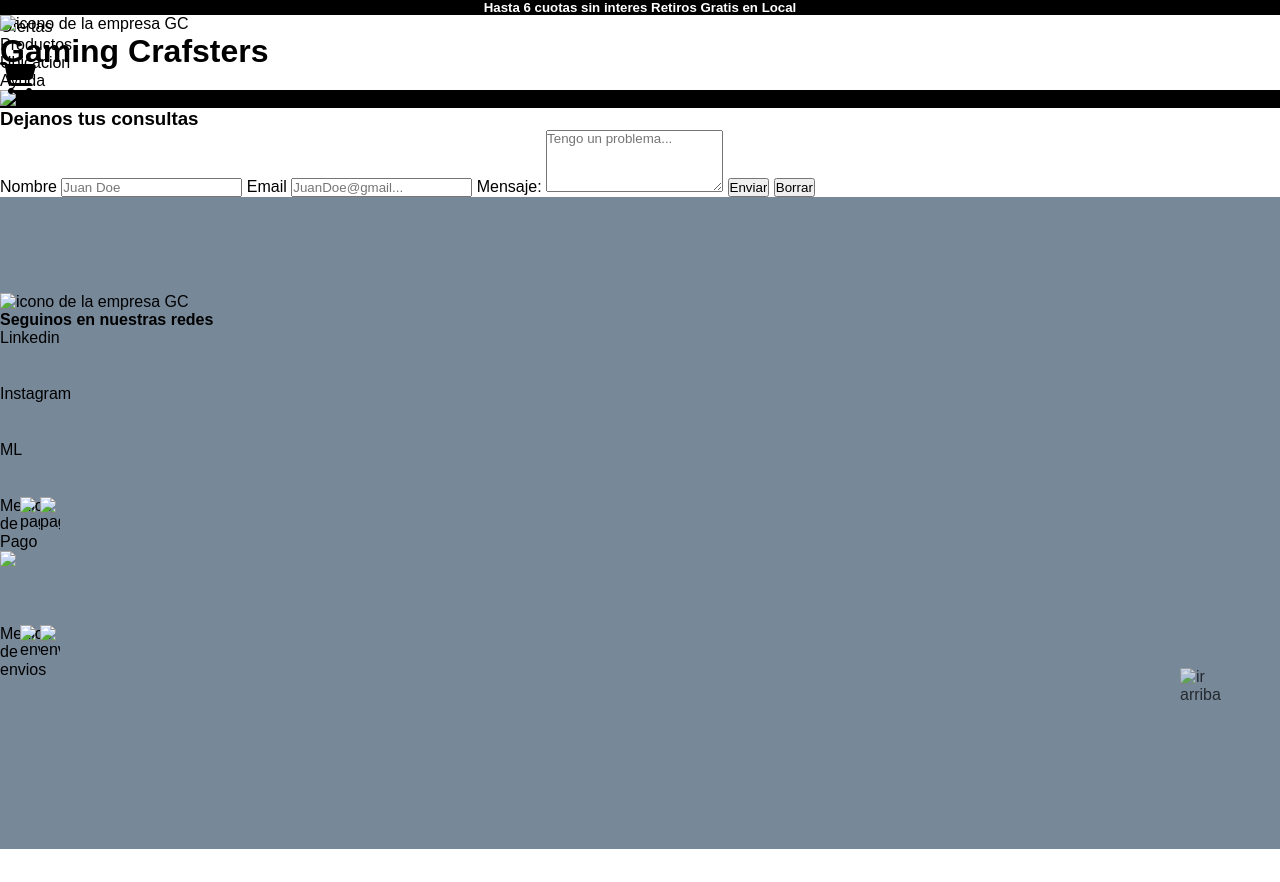
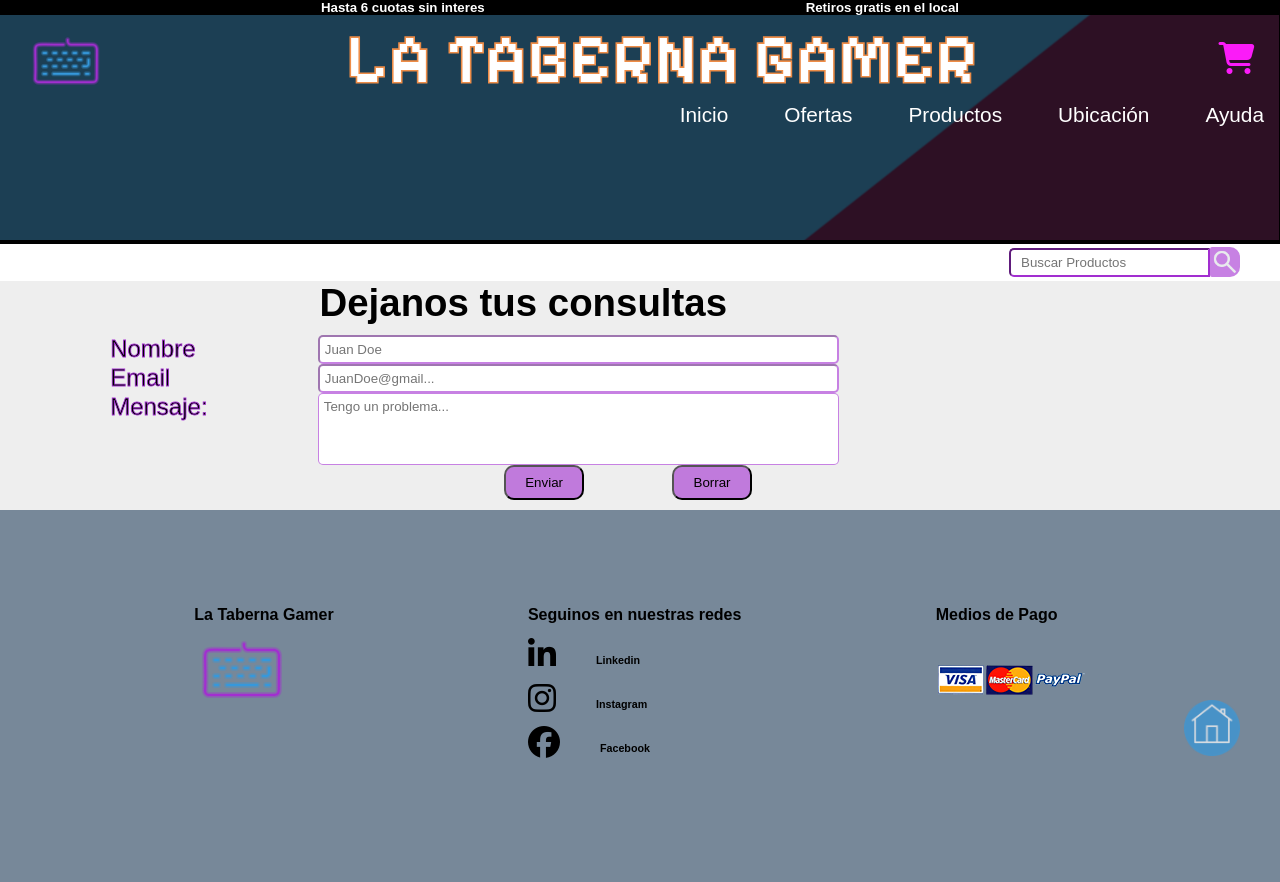
Before and after one commit to paluzz/Tienda_Gamer, a plain HTML site: page pages/soporte.html in a window 1280 px wide. Before the commit the page ends 849 px from the top, so only its background shows below. Drawn offline with Linux system fonts and the light colour scheme; a web font is replaced by a local one.

Commit message:
productos y soporte

```diff
--- a/pages/soporte.html
+++ b/pages/soporte.html
@@ -9,27 +9,41 @@
     <script src="https://kit.fontawesome.com/c8cd31a5bc.js" crossorigin="anonymous"></script>
     <!--ESTILOS-->
     <link rel="stylesheet" href="../style/styles.css">
+    <!--FUENTES TEXTO -->
+    <link rel="preconnect" href="https://fonts.googleapis.com">
+    <link rel="preconnect" href="https://fonts.gstatic.com" crossorigin>
+    <link href="https://fonts.googleapis.com/css2?family=Pixelify+Sans:wght@400..700&display=swap" rel="stylesheet">
+    <link rel="stylesheet" href="./fonts/Gill Sans Ultra Bold.otf">
     <!--JAVASCRIPT-->
     <title>La mejor tecnología</title>
 </head>
 
 <body>
     <!--HEADER-->
-    <header id="Inicio">
+    <header>
         <!--PROMOCION-->
-        <h5 class="promo">Hasta 6 cuotas sin interes Retiros Gratis en Local</h5>
+        <div class="promo">
+            <h5>Hasta 6 cuotas sin interes</h5>
+            <h5>Retiros gratis en el local</h5>
+        </div>
         <!--Logo, usar Favicon-->
-        <div class="inicio">
-            <img src="../img/favicon.ico" alt="icono de la empresa GC">
-            <h1>Gaming Crafsters</h1>
+        <div class="header">
+            <img src="../img/icons/favicon.ico" alt="icono de la empresa GC">
+            <h1>LA TABERNA GAMER</h1>
             <a href="">
-                <i class="shopping fa-solid fa-cart-shopping fa-2xl"></i>
+                <i class="carro-2xl fa-solid fa-cart-shopping fa-2xl"></i>
+                <i class="carro-mob fa-solid fa-cart-shopping"></i>
             </a>
         </div>
-    </header>
-    <!--BARRA NAVEGACION-->
+        <!--BARRA NAVEGACION PC-->
         <nav>
-        <ul class="navegacion">
+            <div class="ir_arriba_fixed">
+                <a href="../index.html">
+                    <img src="../img/icons/inicio.png" alt="ir arriba">
+                </a>
+            </div>
+
+            <ul class="nav-desktop">
                 <li>
                     <a href="../index.html">Inicio</a>
                 </li>
@@ -37,7 +51,7 @@
                     <a href="../index.html#Ofertas">Ofertas</a>
                 </li>
                 <li>
-                <a href="../index.html#Productos">Productos</a>
+                    <a href="productos.html#Productos">Productos</a>
                 </li>
                 <li>
                     <a href="../index.html#Mapas">Ubicación</a>
@@ -45,68 +59,106 @@
                 <li>
                     <a href="#Contacto">Ayuda</a>
                 </li>
-
             </ul>
         </nav>
+        <!-- BARRA NAVEGACION MOBILE-->
+        <nav>
+            <ul class="nav-mobile">
+                <li>
+                    <a href="../index.html"><img src="../img/icons/home.png" alt="home"></a>
+                </li>
+                <li>
+                    <a href="./pages/soporte.html#Busqueda"><img src="../img/icons/search.png" alt="search"></a>
+                </li>
+                <li>
+                    <a href="#Productos"><img src="../img/icons/shopping.png" alt="shopping"></a>
+                </li>
+                <li>
+                    <a href="../index.html#Mapas"><img src="../img/icons/location.png" alt="donde estamos"></a>
+                </li>
+                <li>
+                    <a href="./pages/soporte.html"><img src="../img/icons/help.png" alt="help"></a>
+                </li>
+            </ul>
+        </nav>
+    </header>
     <!--MAIN-->
     <main>
+
         <!--SLIDER-->
         <section id="slider">
             <div class="slider">
-                <img src="../img/main1.png" alt="imagen principal1">
-                <!--
-                       <img src="./img/main2.png" alt="imagen principal2">
-                    <img src="./img/main3.png" alt="imagen principal3">
-                    -->
+                <img src="../img/banner/main_1600x500.png" alt="imagen principal">
             </div>
         </section>
+        <!--BUSQUEDA-->
+        <section id="Busqueda">
+            <div class="busqueda">
+                <input type="search" name="search" id="search" placeholder="Buscar Productos">
+                <a href="">
+                    <img src="../img/icons/search.png" alt="busqueda" width="30">
+                </a>
+
+            </div>
+        </section>
+
         <!--CONTACTO-->
         <section id="Contacto">
-            <h3>Dejanos tus consultas</h3>
+            <div class="contacto">
+                <h3 class>Dejanos tus consultas</h3>
                 <!-- Formspree para recibir los correos al hacer submit-->
                 <form action="https://formspree.io/f/xvgopvaq" method="POST">
-                <label for="nombre">Nombre</label>
-                <input name="nombre" id="nombre" type="text" placeholder="Juan Doe">
-                <label for="email">Email</label>
-                <input type="email" placeholder="JuanDoe@gmail...">
-                <label for="mensaje">Mensaje:</label>
-                <textarea name="mensaje" placeholder="Tengo un problema..." rows="4" cols="20"></textarea>
-                <input type="submit" value="Enviar">
-                <input type="reset" value="Borrar">
+                    <label class="nombre" for="nombre">Nombre</label>
+                    <input class="nombre-input" name="nombre" id="nombre" type="text" placeholder="Juan Doe">
+                    <label class="email" for="email">Email</label>
+                    <input class="email-input" type="email" placeholder="JuanDoe@gmail...">
+                    <label class="mensaje" for="mensaje">Mensaje:</label>
+                    <textarea class="mensaje-input" name="mensaje" placeholder="Tengo un problema..." rows="4"
+                        cols="20"></textarea>
+                    <input class="enviar" type="submit" value="Enviar">
+                    <input class="borrar" type="reset" value="Borrar">
+                    <div class="vacio"></div>
                 </form>
+            </div>
         </section>
     </main>
     <!--FOOTER-->
     <footer>
-        <img src="../img/favicon.ico" alt="icono de la empresa GC">
+        <div class="footer">
+            <div class="footer-icon">
+                <h4>La Taberna Gamer</h4>
+                <img src="../img/icons/favicon.ico" alt="icono de la empresa GC">
+            </div>
+            <ul class="footer-social">
                 <h4>Seguinos en nuestras redes</h4>
-        <ul class="footer-social">
                 <li>
-                <a href="http://linkedin.com" target="_blank" rel="noopener noreferrer">Linkedin</a>
+                    <a href="http://linkedin.com" target="_blank" rel="noopener noreferrer">
+                        <i class="fa-brands fa-linkedin-in fa-2xl"></i>
+                        <h6>
+                            Linkedin
+                        </h6>
+                    </a>
                 </li>
                 <li>
-                <a href="http://instagram.com" target="_blank" rel="noopener noreferrer">Instagram</a>
+                    <a href="http://instagram.com" target="_blank" rel="noopener noreferrer">
+                        <i class="fa-brands fa-instagram fa-2xl"></i>
+                        <h6>Instagram</h6>
+                    </a>
                 </li>
                 <li>
-                <a href="http://mercadolibre" target="_blank" rel="noopener noreferrer">ML</a>
-            </li>
-            <li>
-                Medios de Pago
-                <img src="" alt="pago1">
-                <img src="" alt="pago2">
-                <img src="" alt="pago3">
-            </li>
-            <li>
-                Medios de envios
-                <img src="" alt="envio1">
-                <img src="" alt="envio2">
-            </li>
-            <li class="ir_arriba_fixed">
-                <a href="../index.html#Inicio">
-                    <img src="../img/inicio.png" alt="ir arriba">
+                    <a href="http://facebook.com" target="_blank" rel="noopener noreferrer">
+                        <i class="fa-brands fa-facebook fa-2xl"></i>
+                        <h6>Facebook</h6>
                     </a>
                 </li>
             </ul>
+            <ul class="footer-pago">
+                <li>
+                    <h4>Medios de Pago</h4>
+                    <img src="../img/icons/tarjetas100.png" alt="pago2">
+                </li>
+            </ul>
+        </div>
     </footer>
 </body>
 
--- a/style/styles.css
+++ b/style/styles.css
@@ -146,6 +146,44 @@ AJUSTAR FONDO DE NAVEGACION PARA MOBILE,
     max-width: 10vw;
 }
 
+/*BUSQUEDA*/
+.busqueda {
+    display: flex;
+    align-items: center;
+    justify-content: flex-end;
+    margin-right: 40px;
+}
+
+.busqueda a img {
+    margin-top: 3.5px;
+    background-color: rgba(162, 46, 208, 0.6);
+    border-radius: 2px 10px 10px 2px;
+}
+
+.busqueda input {
+    padding: 5px 10px;
+    border-radius: 5px 0px 0px 5px;
+    border-color: #a22ed0;
+}
+
+@media (hover:hover) {
+
+    .busqueda a img:hover {
+        background-color: #a22ed0;
+    }
+}
+
+@media only screen and(width <=600) {
+    .busqueda {
+        margin-right: 0;
+        justify-content: center;
+    }
+
+    .busqueda a {
+        margin: 0;
+    }
+}
+
 
 /*---------------------------------------------------------------------------------------------------------*/
 /* SLIDER */
@@ -173,7 +211,8 @@ AJUSTAR FONDO DE NAVEGACION PARA MOBILE,
 .subtitulos {
     background: #eee;
     color: black;
-    -webkit-text-stroke: 0.2vh #48f1ff;
+    -webkit-text-stroke: 0.1vh #a22ed0;
+    font-family: 'Gill Sans Ultra Bold', 'Gill Sans MT', Calibri, 'Trebuchet MS', sans-serif;
     font-size: 4em;
     text-align: center;
     padding: 10vw 0vw 2vw 0;
@@ -256,6 +295,88 @@ AJUSTAR FONDO DE NAVEGACION PARA MOBILE,
     margin: 10px;
     box-sizing: border-box;
     text-align: initial;
+}
+
+
+/*---------------------------------------------------------------------------------------------------------*/
+/* CONTACTO */
+.contacto {
+    background-color: #eee;
+    display: grid;
+    grid-template-columns: 200px repeat(1fr, 6);
+    grid-template-rows: auto 1fr 1fr auto;
+    gap: 10px;
+}
+
+.contacto h3 {
+    grid-column: 2/4;
+    grid-row: 1/2;
+    font-size: 3vw;
+}
+
+form {
+    grid-column: 1/4;
+    grid-row: 2/4;
+    display: grid;
+}
+
+textarea {
+    resize: none;
+}
+
+.nombre,
+.email,
+.mensaje {
+    font-size: 3vh;
+    -webkit-text-stroke: 0.1vh #a22ed0;
+    grid-column: 2/3;
+}
+
+.nombre-input,
+.email-input,
+.mensaje-input {
+    padding: 5px;
+    grid-column: 3/6;
+    border-color: rgba(162, 46, 208, 0.6);
+    border-radius: 5px;
+}
+
+.enviar,
+.borrar {
+    grid-row: 5/7;
+    border-radius: 10px;
+    max-width: 80px;
+    padding: 8px;
+    background-color: rgba(162, 46, 208, 0.6);
+
+}
+
+@media (hover:hover) {
+
+    .enviar:hover,
+    .borrar:hover {
+        background-color: #a22ed0;
+    }
+}
+
+@media (active:active) {
+
+    .enviar:active,
+    .borrar:active {
+        border-color: #a22ed0;
+    }
+}
+
+.enviar {
+    grid-column: 4/5;
+}
+
+.borrar {
+    grid-column: 5/6;
+}
+
+.vacio {
+    grid-column: 5/10;
 }
 
 
```
Also changed, not shown: index.html (+3 -5 lines), pages/productos.html (+17 -3 lines). Lines whose indentation alone changed are shown as unchanged.
